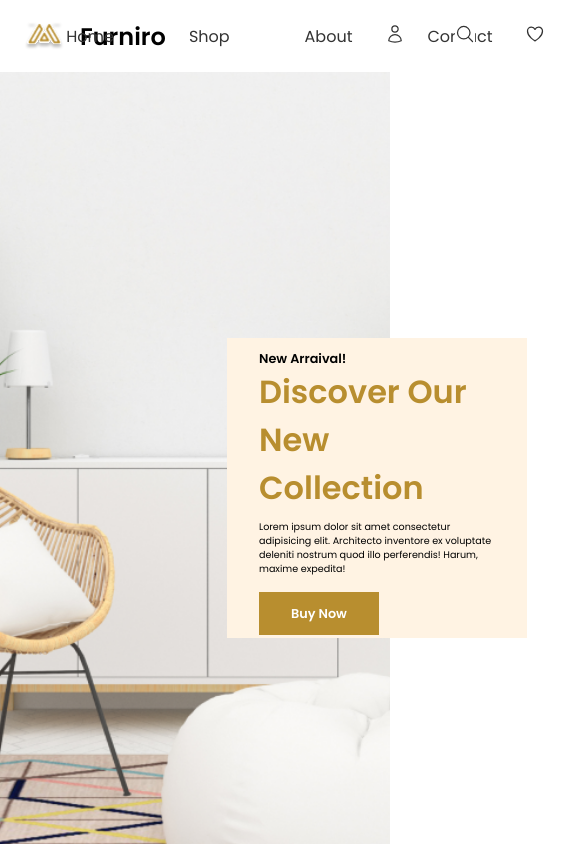
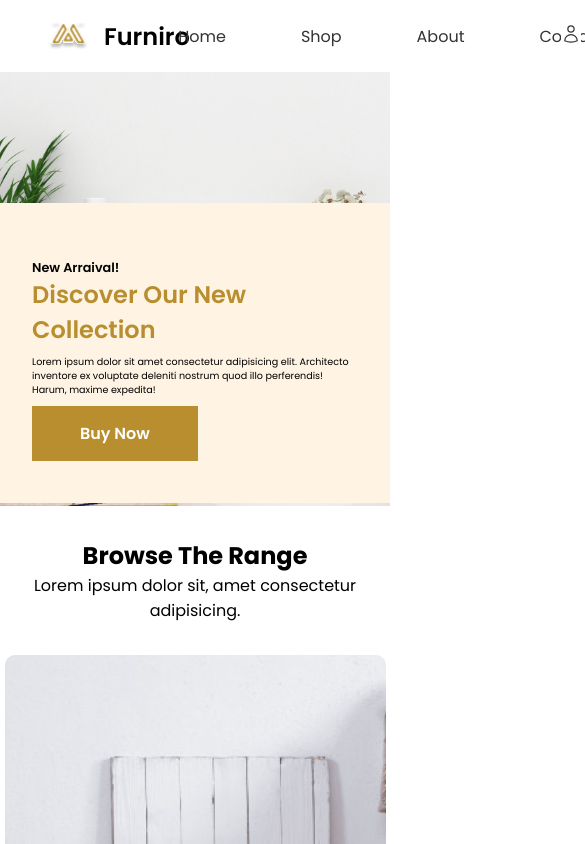
Before and after one commit to goldr0g3r/furniro, a React (Create React App) app in the folder frontend/: page / in a window 390 px wide. Shown: the top 844 px of the page, 585 px wide, since content can reach past the window. Built offline with nearby package versions, Linux system fonts and the light colour scheme.

Commit message:
hero section manual media query
responsiveness now fixed

```diff
--- a/frontend/src/components/category/category.scss
+++ b/frontend/src/components/category/category.scss
@@ -31,7 +31,7 @@
     text-align: center;
     }
 
-    @include breakpoint(md){
+    @include breakpoint(sm, md){
         // align center
         justify-content: space-around;
         align-items: center;
--- a/frontend/src/components/footer/footer_grid.scss
+++ b/frontend/src/components/footer/footer_grid.scss
@@ -55,7 +55,7 @@
     display: grid;
   }
 
-  @include breakpoint(sm) {
+  @include breakpoint(0, sm) {
     grid-template-columns: 1fr;
     grid-template-rows: repeat(4, 1fr);
     padding: 1rem;
@@ -66,7 +66,7 @@
     text-align: center;
   }
 
-  @include breakpoint(md) {
+  @include breakpoint(sm, md) {
     .address_container {
       display: grid;
       row-gap: 1rem;
@@ -104,7 +104,7 @@
     }
   }
 
-  @include breakpoint(sm) {
+  @include breakpoint(0, sm) {
     grid-template-columns: 0.5fr 0.5fr;
   }
 }
--- a/frontend/src/components/hero/hero.scss
+++ b/frontend/src/components/hero/hero.scss
@@ -5,6 +5,10 @@
   background-position: center;
   background-repeat: no-repeat;
   height: 100vh;
+
+  @media (min-width: 0px) and (max-width: 600px) {
+    height: 60vh;
+  }
 }
 
 .hero_container {
@@ -50,24 +54,23 @@
     cursor: pointer;
   }
 
-  @include breakpoint(sm) {
+  // for mobile
+  @media (min-width: 0px) and (max-width: 600px) {
     width: 300px;
     height: 300px;
+    position: relative;
+    left: 0;
+    margin: 0;
+    padding: 2rem;
+    width: fit-content;
+    h1 {
+      font-size: 1.5rem;
+    }
     h2 {
       font-size: 0.8rem;
     }
-
     p {
       font-size: 0.6rem;
     }
-
-    h1 {
-      font-size: 2rem;
-    }
-
-    .button {
-      padding: 0.8rem 2rem;
-      font-size: 0.8rem;
-    }
   }
 }
--- a/frontend/src/components/navbar/navbar.scss
+++ b/frontend/src/components/navbar/navbar.scss
@@ -76,7 +76,7 @@
     }
   }
 
-  @include breakpoint(md) {
+  @include breakpoint(sm, md) {
     .navbar_left {
       margin-inline: 1rem;
     }
@@ -88,7 +88,7 @@
     }
   }
 
-  @include breakpoint(sm) {
+  @include breakpoint(0, sm) {
     .navbar_left {
       margin-inline: 0.5rem;
     }
@@ -100,7 +100,7 @@
     }
   }
 
-  @include breakpoint(xs) {
+  @include breakpoint(0, xs) {
     .navbar_left {
       margin-inline: 0.5rem;
     }
--- a/frontend/src/styles/utilities/mixins.scss
+++ b/frontend/src/styles/utilities/mixins.scss
@@ -3,8 +3,8 @@
 
 // breakpoints
 
-@mixin breakpoint($breakpoint) {
-  @media (max-width: map-get($breakpoints, $breakpoint)) {
+@mixin breakpoint($minbreakpoint, $maxbreakpoint) {
+  @media (min-width: $minbreakpoint) and (max-width: $maxbreakpoint) {
     @content;
   }
 }
```
